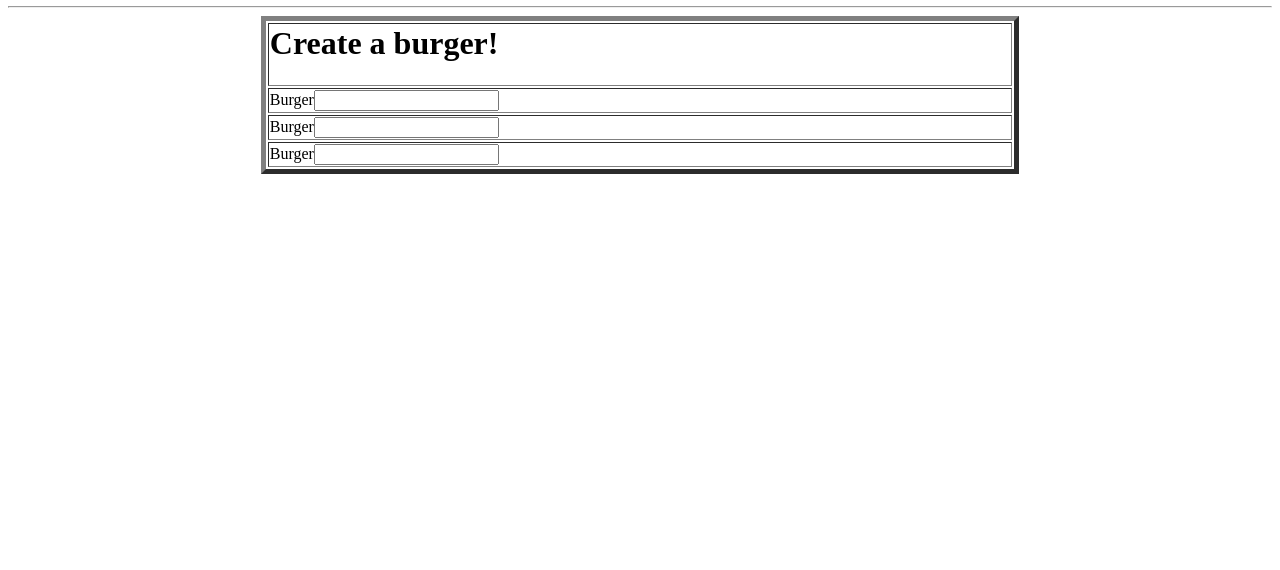
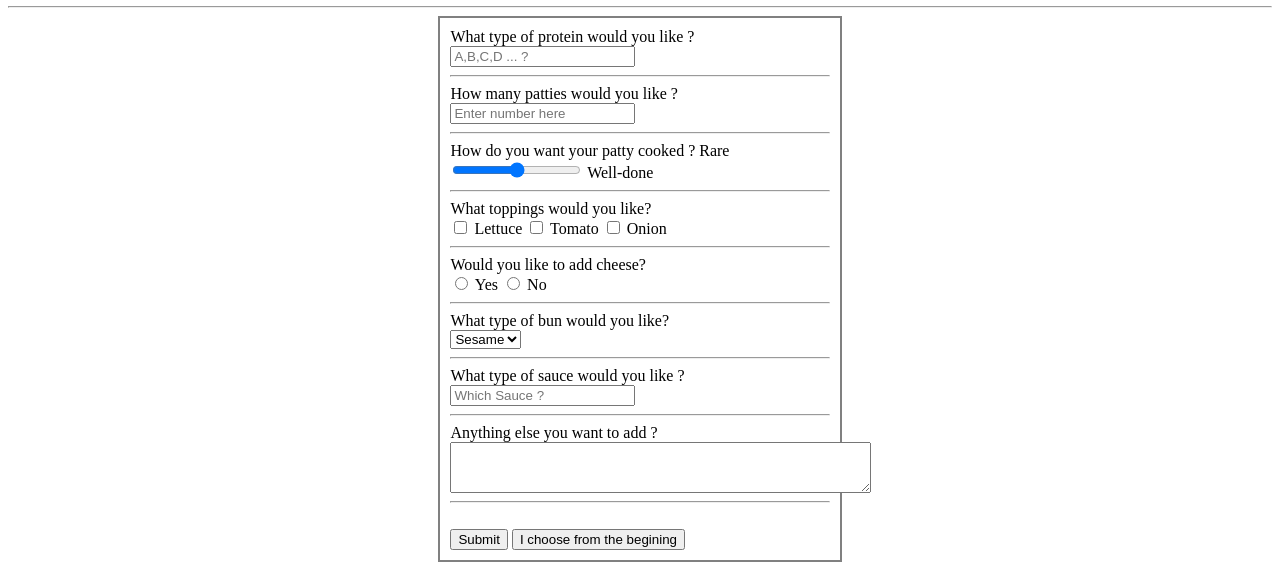
Before and after one commit to OsmanAliDurna/Burgerci, a plain HTML site: page hamburger.html in a window 1280 px wide. Shown: the part 431-1001 px from the top of the page. Before the commit the page ends 800 px from the top, so only its background shows below. Drawn offline with Linux system fonts and the light colour scheme.

Commit message:
Homework_1march done

```diff
--- a/hamburger.html
+++ b/hamburger.html
@@ -15,33 +15,137 @@
 
     <hr>
 
-    <table align = "center" width = 60% border = 5px solid ="gray" padding = 1px>
+    <form action="result.html" method="GET" style="margin: 0 auto; width: 30%; border: 2px solid gray; padding: 10px;">
 
-            <tr>
-                <td>
-                    <h1>Create a burger!</h1>
-                </td>
-            </tr>
+        <div>
 
-            <tr>
-                <td>
-                    <label for="text"> Burger</label><input type="text" name="burgerType">
-                </td>
-            </tr>
+            <label for="protein"> What type of protein would you like ? </label>
 
-            <tr>
-                <td>
-                    <label for="text"> Burger</label><input type="text" name="burgerType">
-                </td>
-            </tr>
+            <br>
 
-            <tr>
-                <td>
-                    <label for="text"> Burger</label><input type="text" name="burgerType">
-                </td>
-            </tr>
+            <input type="text" id="protein" name="protein" placeholder="A,B,C,D ... ?">
 
-    </table>
+        </div>
+
+        <hr>
+
+        <div>
+
+            <label for="patty"> How many patties would you like ? </label>
+
+            <br>
+
+            <input type="number" id="patty" name="patty" placeholder="Enter number here">
+
+        </div>
+
+        <hr>
+
+        <div>
+
+            <label for="doneness"> How do you want your patty cooked ? </label>
+            <span> Rare </span>
+            <input type="range" name="doneness" id="doneness" value="11" min="1" max="21">
+            <span> Well-done </span>
+
+        </div>
+
+        <hr>
+
+        <div>
+
+            <span> What toppings would you like? </span>
+
+            <br>
+
+            <input type="checkbox" id="lettuce" name="toppings">
+
+            <label for="lettuce"> Lettuce </label>
+
+            <input type="checkbox" id="tomato" name="toppings">
+
+            <label for="tomato"> Tomato </label>
+
+            <input type="checkbox" id="onion" name="toppings">
+
+            <label for="onion"> Onion </label>
+
+        </div>
+
+        <hr>
+
+        <div>
+
+            <span> Would you like to add cheese? </span>
+
+            <br>
+
+            <input type="radio" id="yes" name="cheese">
+
+            <label for="yes"> Yes </label>
+
+            <input type="radio" id="no" name="cheese">
+
+            <label for="no"> No </label>
+
+        </div>
+
+        <hr>
+
+        <div>
+
+            <label for="bun"> What type of bun would you like?  </label>
+
+            <br>
+
+            <select id="bun" name="bun">
+                <option value="Sesame">Sesame</option>
+                <option value="Potato">Potato</option>
+                <option value="Pretzel">Pretzel</option>
+            </select>
+
+        </div>
+
+        <hr>
+
+        <div>
+
+            <label for="sauce"> What type of sauce would you like ? </label>
+
+            <br>
+
+            <input list="sauces" id="sauce" name="sauce" placeholder="Which Sauce ?">
+
+            <datalist id="sauces">
+                <option value="Ketchup"></option>
+                <option value="Mayo"></option>
+                <option value="Mustard"></option>
+
+            </datalist>
+
+        </div>
+
+        <hr>
+
+        <div>
+
+            <label for="else"> Anything else you want to add ? </label>
+
+            <br>
+
+            <textarea id="else" name="else" rows="3" cols="50"> </textarea>
+
+        </div>
+
+        <hr>
+
+        <br>
+
+        <input type="submit" value="Submit">
+
+        <input type="reset" value="I choose from the begining" accesskey="r">
+
+    </form>
 
 </body>
 
```
